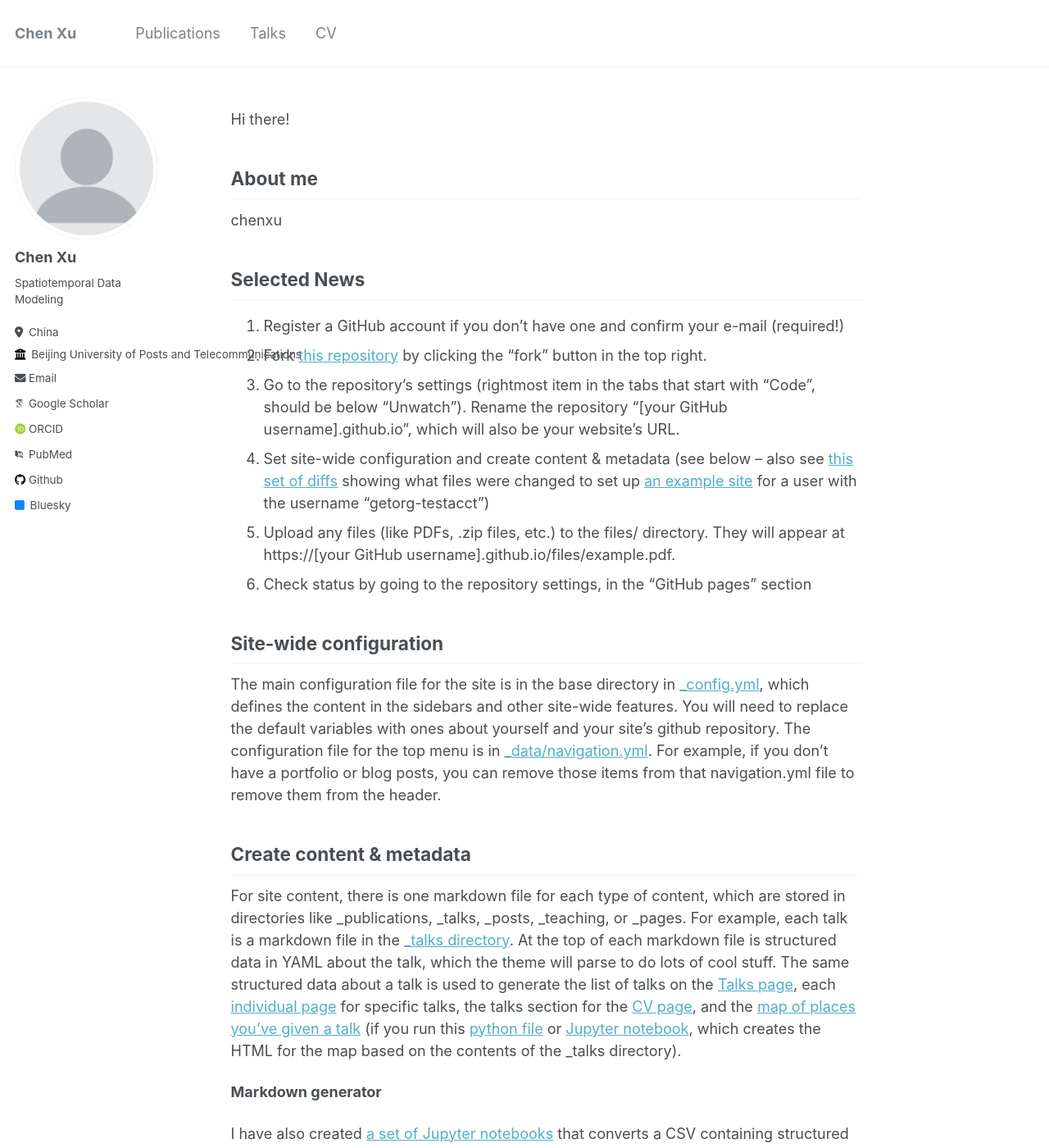
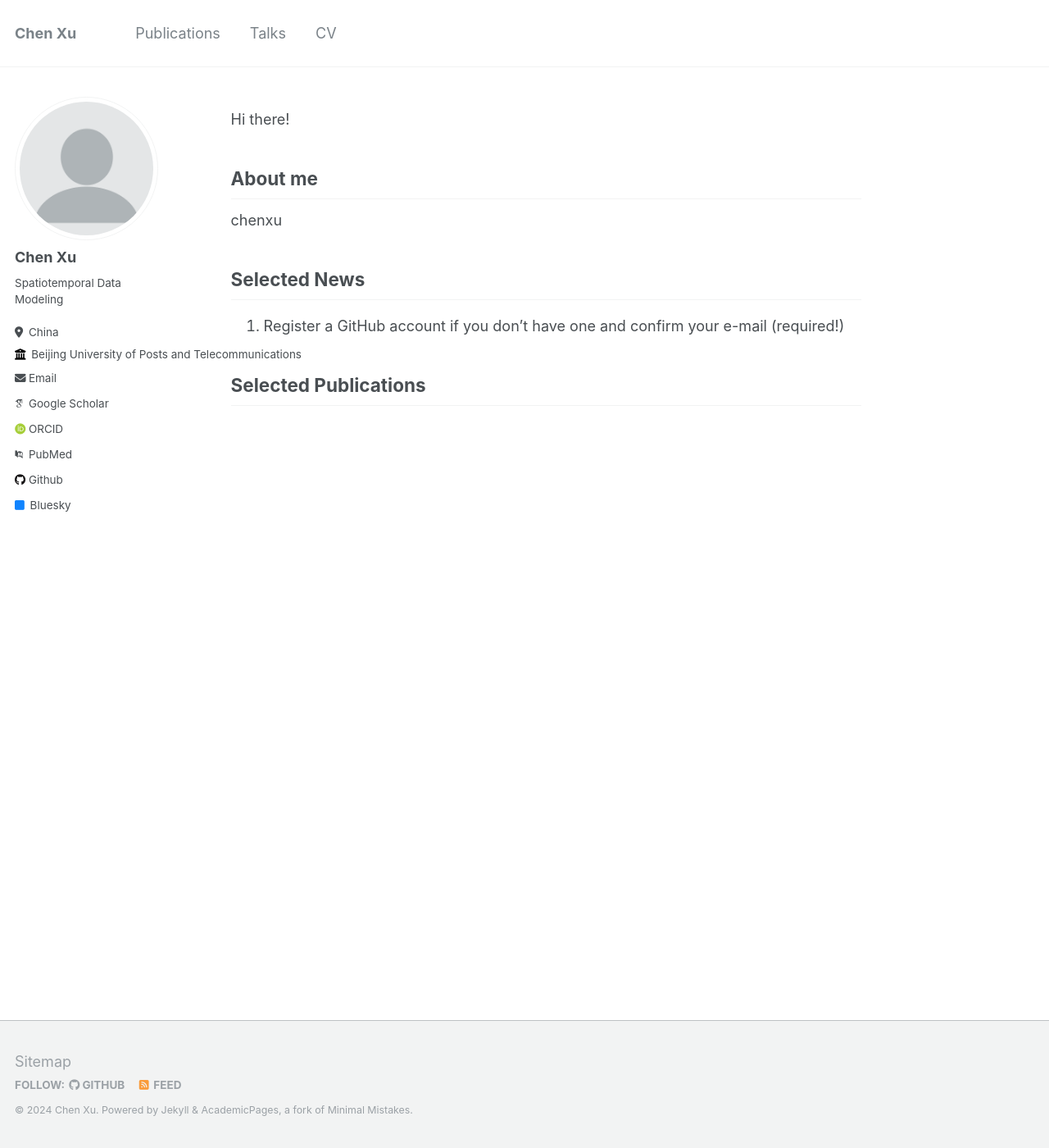
Before and after one commit to ChenXu02/ChenXu02.github.io, a Jekyll site: the page built from _pages/about.md, in a window 1280 px wide and 1400 px high. Shown: the whole window at 82% size. Built offline with Jekyll 4.4.1, drawn with Linux system fonts in a browser that asks for light colours; some web fonts are replaced; some of the changed text lies outside the part shown.

Commit message:
Update about.md

```diff
--- a/_pages/about.md
+++ b/_pages/about.md
@@ -16,32 +16,7 @@ chenxu
 Selected News
 ------
 1. Register a GitHub account if you don't have one and confirm your e-mail (required!)
-1. Fork [this repository](https://github.com/academicpages/academicpages.github.io) by clicking the "fork" button in the top right.
-1. Go to the repository's settings (rightmost item in the tabs that start with "Code", should be below "Unwatch"). Rename the repository "[your GitHub username].github.io", which will also be your website's URL.
-1. Set site-wide configuration and create content & metadata (see below -- also see [this set of diffs](http://archive.is/3TPas) showing what files were changed to set up [an example site](https://getorg-testacct.github.io) for a user with the username "getorg-testacct")
-1. Upload any files (like PDFs, .zip files, etc.) to the files/ directory. They will appear at https://[your GitHub username].github.io/files/example.pdf.
-1. Check status by going to the repository settings, in the "GitHub pages" section
 
-Site-wide configuration
+
+Selected Publications
 ------
-The main configuration file for the site is in the base directory in [_config.yml](https://github.com/academicpages/academicpages.github.io/blob/master/_config.yml), which defines the content in the sidebars and other site-wide features. You will need to replace the default variables with ones about yourself and your site's github repository. The configuration file for the top menu is in [_data/navigation.yml](https://github.com/academicpages/academicpages.github.io/blob/master/_data/navigation.yml). For example, if you don't have a portfolio or blog posts, you can remove those items from that navigation.yml file to remove them from the header.
-
-Create content & metadata
-------
-For site content, there is one markdown file for each type of content, which are stored in directories like _publications, _talks, _posts, _teaching, or _pages. For example, each talk is a markdown file in the [_talks directory](https://github.com/academicpages/academicpages.github.io/tree/master/_talks). At the top of each markdown file is structured data in YAML about the talk, which the theme will parse to do lots of cool stuff. The same structured data about a talk is used to generate the list of talks on the [Talks page](https://academicpages.github.io/talks), each [individual page](https://academicpages.github.io/talks/2012-03-01-talk-1) for specific talks, the talks section for the [CV page](https://academicpages.github.io/cv), and the [map of places you've given a talk](https://academicpages.github.io/talkmap.html) (if you run this [python file](https://github.com/academicpages/academicpages.github.io/blob/master/talkmap.py) or [Jupyter notebook](https://github.com/academicpages/academicpages.github.io/blob/master/talkmap.ipynb), which creates the HTML for the map based on the contents of the _talks directory).
-
-**Markdown generator**
-
-I have also created [a set of Jupyter notebooks](https://github.com/academicpages/academicpages.github.io/tree/master/markdown_generator
-) that converts a CSV containing structured data about talks or presentations into individual markdown files that will be properly formatted for the academicpages template. The sample CSVs in that directory are the ones I used to create my own personal website at stuartgeiger.com. My usual workflow is that I keep a spreadsheet of my publications and talks, then run the code in these notebooks to generate the markdown files, then commit and push them to the GitHub repository.
-
-How to edit your site's GitHub repository
-------
-Many people use a git client to create files on their local computer and then push them to GitHub's servers. If you are not familiar with git, you can directly edit these configuration and markdown files directly in the github.com interface. Navigate to a file (like [this one](https://github.com/academicpages/academicpages.github.io/blob/master/_talks/2012-03-01-talk-1.md) and click the pencil icon in the top right of the content preview (to the right of the "Raw | Blame | History" buttons). You can delete a file by clicking the trashcan icon to the right of the pencil icon. You can also create new files or upload files by navigating to a directory and clicking the "Create new file" or "Upload files" buttons.
-
-Example: editing a markdown file for a talk
-![Editing a markdown file for a talk](/images/editing-talk.png)
-
-For more info
-------
-More info about configuring academicpages can be found in [the guide](https://academicpages.github.io/markdown/). The [guides for the Minimal Mistakes theme](https://mmistakes.github.io/minimal-mistakes/docs/configuration/) (which this theme was forked from) might also be helpful.
```
